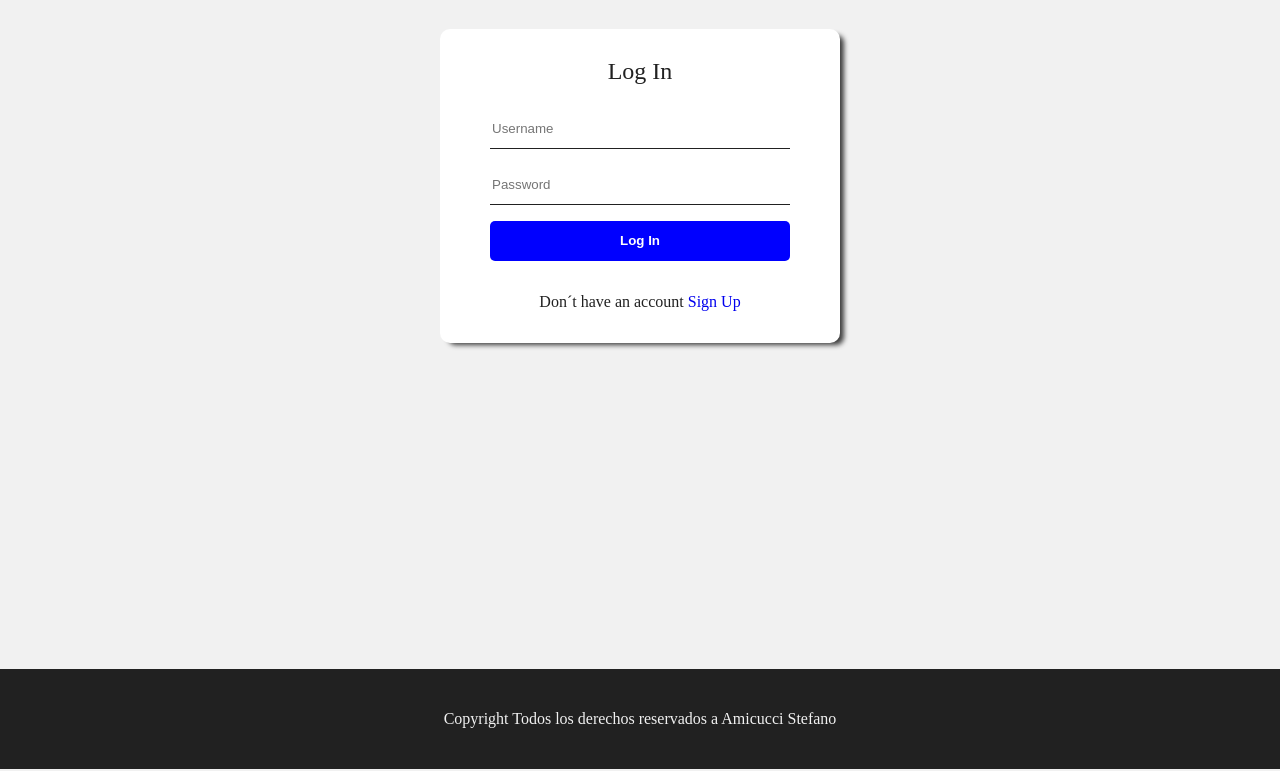
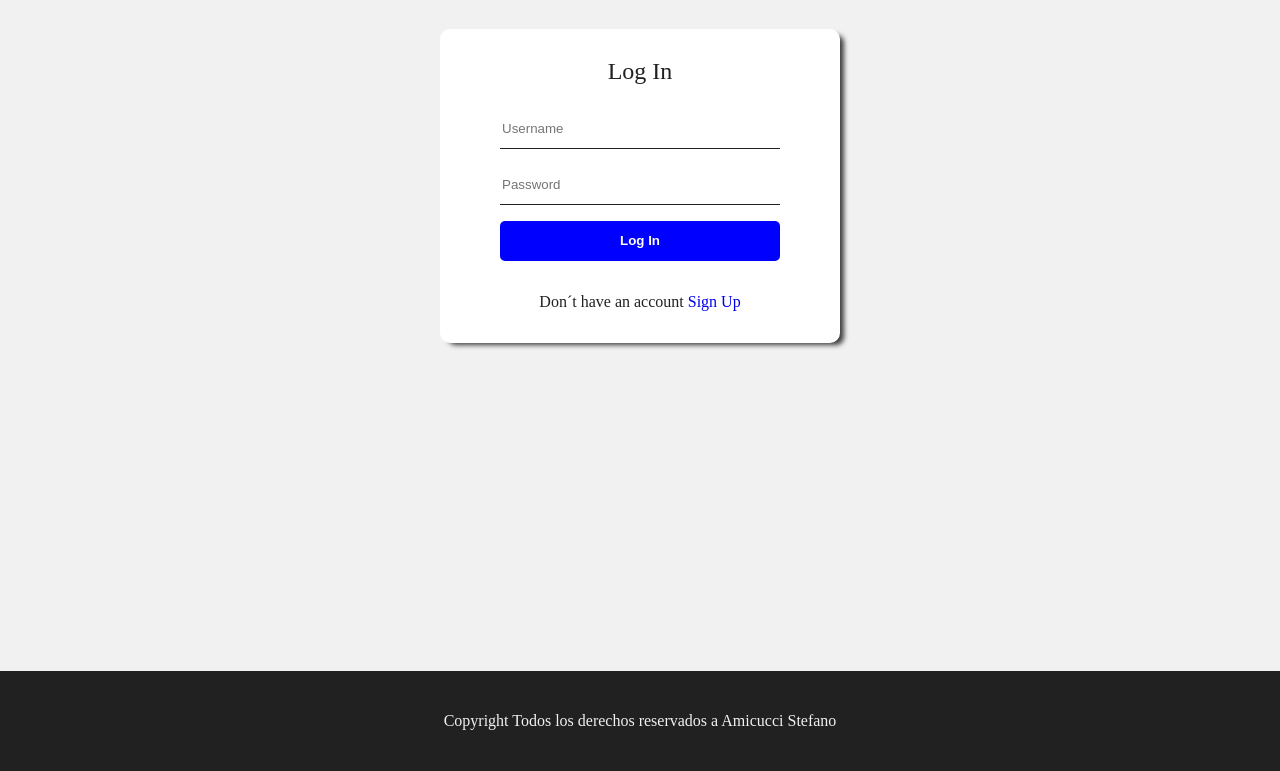
Before and after one commit to AmicucciStefano/ejercicio-Integrador, a plain HTML site: page log in.html in a window 1280 px wide. Shown: the part 58-829 px from the top of the page. Drawn offline with Linux system fonts and the light colour scheme.

Commit message:
arreglando un bug con el heigth

```diff
--- a/style.css
+++ b/style.css
@@ -183,8 +183,8 @@ text-align: center;
 
 /* Empieza el Sign Up */
 .container {
-    height: 80vh;
     margin-top: 2rem;
+    margin-bottom: 2rem;
 }
 
 .box-signup {
@@ -193,7 +193,7 @@ text-align: center;
     border-radius: 10px;
     margin-right: auto;
     margin-left: auto;
-    width: 400px;
+    width: 300px;
     box-shadow: 6px 4px 5px -2px rgba(0,0,0,0.75);
     -webkit-box-shadow: 6px 4px 5px -2px rgba(0,0,0,0.75);
     -moz-box-shadow: 6px 4px 5px -2px rgba(0,0,0,0.75);
@@ -204,7 +204,7 @@ text-align: center;
     margin-left: auto;
     margin-right: auto;
     height: 2.5rem;
-    width: 300px;
+    width: 280px;
     margin-bottom: 1rem;
     border: none;
     border-bottom: #212121 1px solid;
@@ -256,6 +256,10 @@ input:focus {
         display: flex;
         justify-content: space-around;
     }
+
+    .box-signup {
+        width: 400px;
+    }
 }
 @media(min-width: 900px) {
     .contacto {
@@ -304,3 +308,8 @@ input:focus {
         font-size: 1.6rem;
     }
 }
+@media (min-height:645px){
+    .container {
+        height: 76.2vh;
+    }
+}
```
